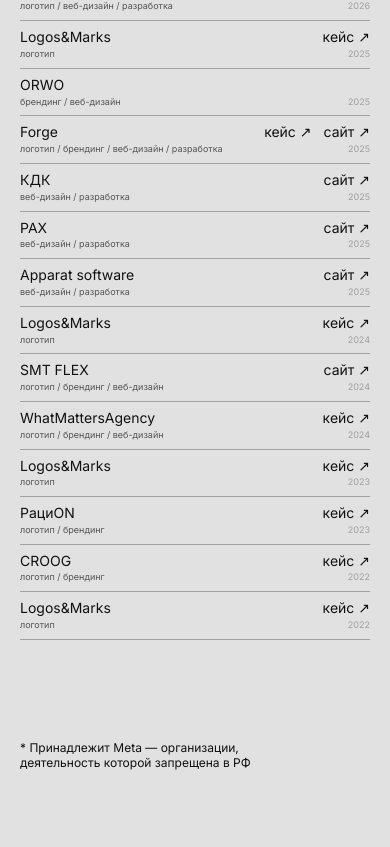
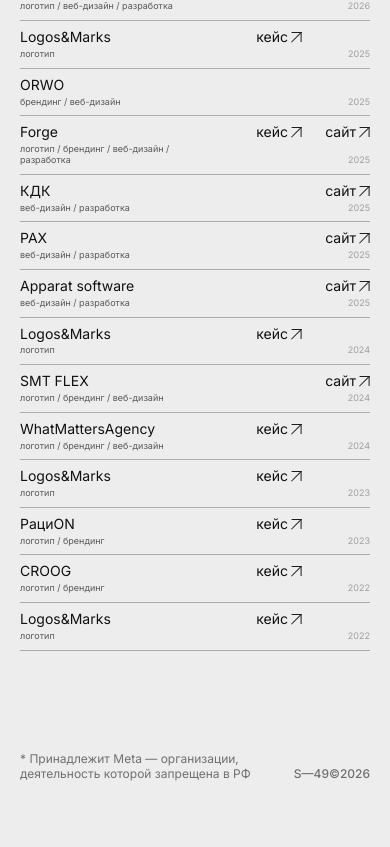
Before and after one commit to maxeliseyev/studio49, a Next.js app: page / in a window 390 px wide. Shown: the part 1437-2284 px from the top of the page. After the commit the page ends 2238 px from the top, so only its background shows below. Built offline with nearby package versions, Linux system fonts and the light colour scheme.

Commit message:
update table and arrow

```diff
--- a/app/globals.css
+++ b/app/globals.css
@@ -1,7 +1,7 @@
 @import "tailwindcss";
 
 :root {
-  --background: #E1E1E1;
+  --background: #EDEDED;
   --foreground: #111;
   --menu-bg: #1C1C1C;
   --page-padding: clamp(20px, 2vw, 24px);
@@ -73,10 +73,11 @@
 .project-list { border-top: 1px solid color-mix(in srgb, var(--foreground) 30%, transparent); }
 .project-row { display: grid; grid-template-columns: minmax(180px, 280px) minmax(320px, 1fr) 280px minmax(72px, 1fr); gap: 40px; align-items: center; min-height: 54px; margin: 0; border-bottom: 1px solid color-mix(in srgb, var(--foreground) 30%, transparent); font-size: clamp(16px, .94vw, 24px); line-height: 1.2; }
 .project-row p { margin: 0; }
-.project-actions { display: flex; gap: 40px; align-items: center; }
-.project-actions > * { width: 120px; }
+.project-actions { display: grid; grid-template-columns: repeat(2, 120px); column-gap: 40px; align-items: center; }
+.project-action { min-width: 0; }
+.project-arrow { display: inline-block; width: 11px; height: 11px; margin-left: 3px; vertical-align: -1px; }
 .project-year { text-align: right; }
-.closing-footer { min-height: 24svh; width: min(100% - (var(--page-padding) * 2), 1880px); margin: 0 auto; padding: var(--page-padding) 0; display: flex; align-items: end; justify-content: space-between; gap: 24px; font-size: 12px; line-height: 1; }
+.closing-footer { min-height: 24svh; width: min(100% - (var(--page-padding) * 2), 1880px); margin: 0 auto; padding: var(--page-padding) 0; display: flex; align-items: end; justify-content: space-between; gap: 24px; color: #707070; font-size: 12px; line-height: 1; }
 .legal-notice, .copyright { margin: 0; }
 .copyright { font-weight: 500; white-space: nowrap; }
 
@@ -115,11 +116,11 @@
   .project-filters button { padding: 5px 15px; font-size: 10px; }
   .project-row { grid-template-columns: minmax(0, 1fr) auto; gap: 3px 20px; min-height: 0; padding: 8px 0; font-size: 14px; }
   .project-name { grid-column: 1; grid-row: 1; }
-  .project-actions { grid-column: 2; grid-row: 1; justify-content: flex-end; gap: 12px; white-space: nowrap; }
-  .project-actions > * { width: auto; }
+  .project-actions { grid-column: 2; grid-row: 1; width: 136px; grid-template-columns: repeat(2, minmax(0, 1fr)); column-gap: 0; justify-content: stretch; white-space: nowrap; }
+  .project-action { text-align: right; }
   .project-services { grid-column: 1; grid-row: 2; color: color-mix(in srgb, var(--foreground) 68%, transparent); font-size: 9px; line-height: 1.2; }
   .project-year { grid-column: 2; grid-row: 2; align-self: end; color: #9f9f9f; font-size: 9px; }
-  .closing-footer { min-height: 34svh; align-items: start; flex-direction: column; justify-content: space-between; gap: 24px; line-height: 1.25; }
+  .closing-footer { min-height: 60px; align-items: end; flex-direction: row; justify-content: space-between; gap: 20px; padding: 20px 0; line-height: 1.25; }
   .legal-notice { max-width: 250px; }
-  .copyright { align-self: end; }
+  .copyright { align-self: auto; }
 }
--- a/app/page.tsx
+++ b/app/page.tsx
@@ -68,12 +68,16 @@
               <p className="project-name">{name}</p>
               <p className="project-services">{services}</p>
               <div className="project-actions">
-                {caseLink && <span>{caseLink} <span aria-hidden="true">↗︎</span></span>}
-                {siteUrl && (
-                  <a href={siteUrl} target="_blank" rel="noreferrer">
-                    {siteLink} <span aria-hidden="true">↗︎</span>
-                  </a>
-                )}
+                <span className="project-action">
+                  {caseLink && <>{caseLink}<img className="project-arrow" src="/arrow.svg" alt="" aria-hidden="true" /></>}
+                </span>
+                <span className="project-action">
+                  {siteUrl && (
+                    <a href={siteUrl} target="_blank" rel="noreferrer">
+                    {siteLink}<img className="project-arrow" src="/arrow.svg" alt="" aria-hidden="true" />
+                    </a>
+                  )}
+                </span>
               </div>
               <p className="project-year">{year}</p>
             </article>
```
Also changed, not shown: public/arrow.svg (added).
